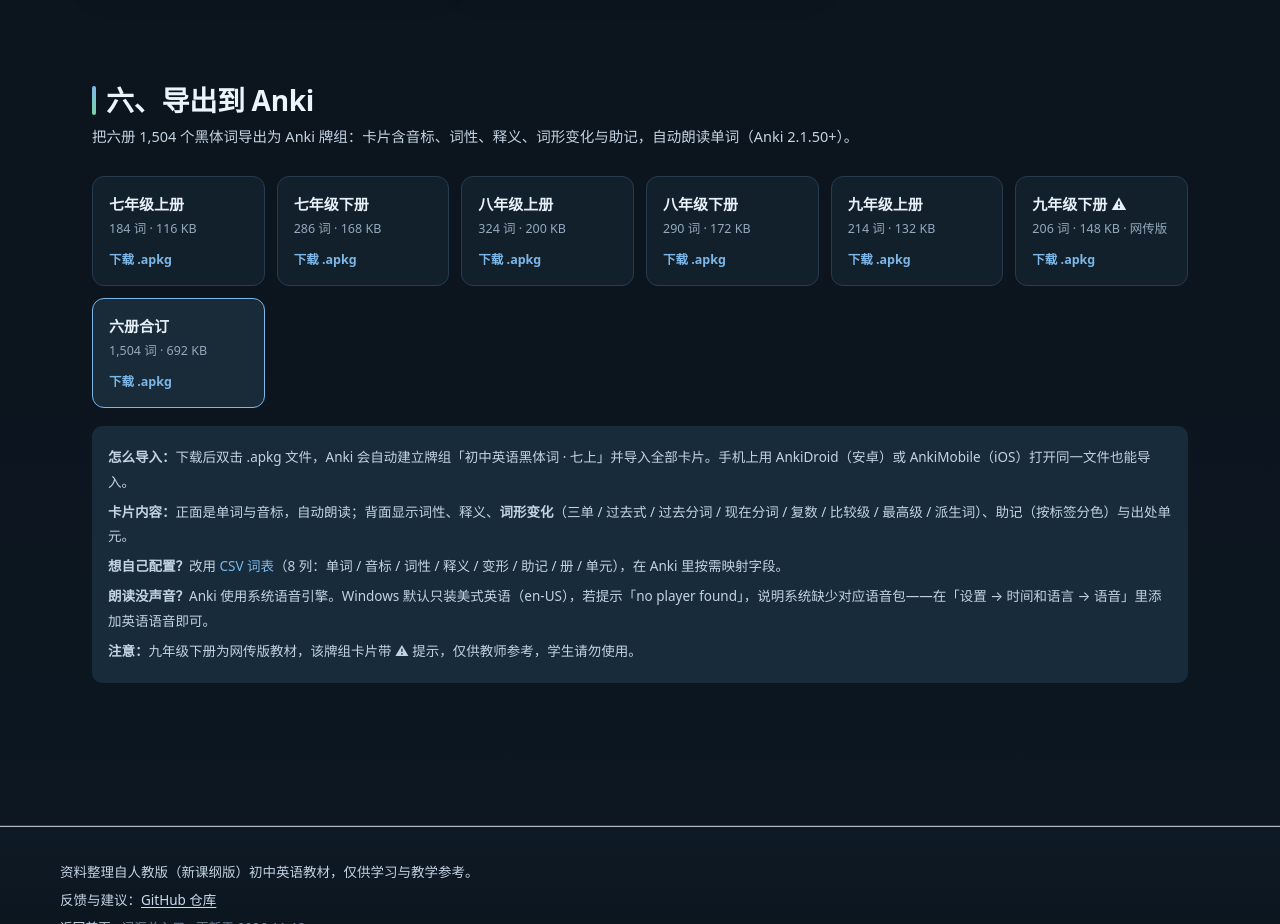
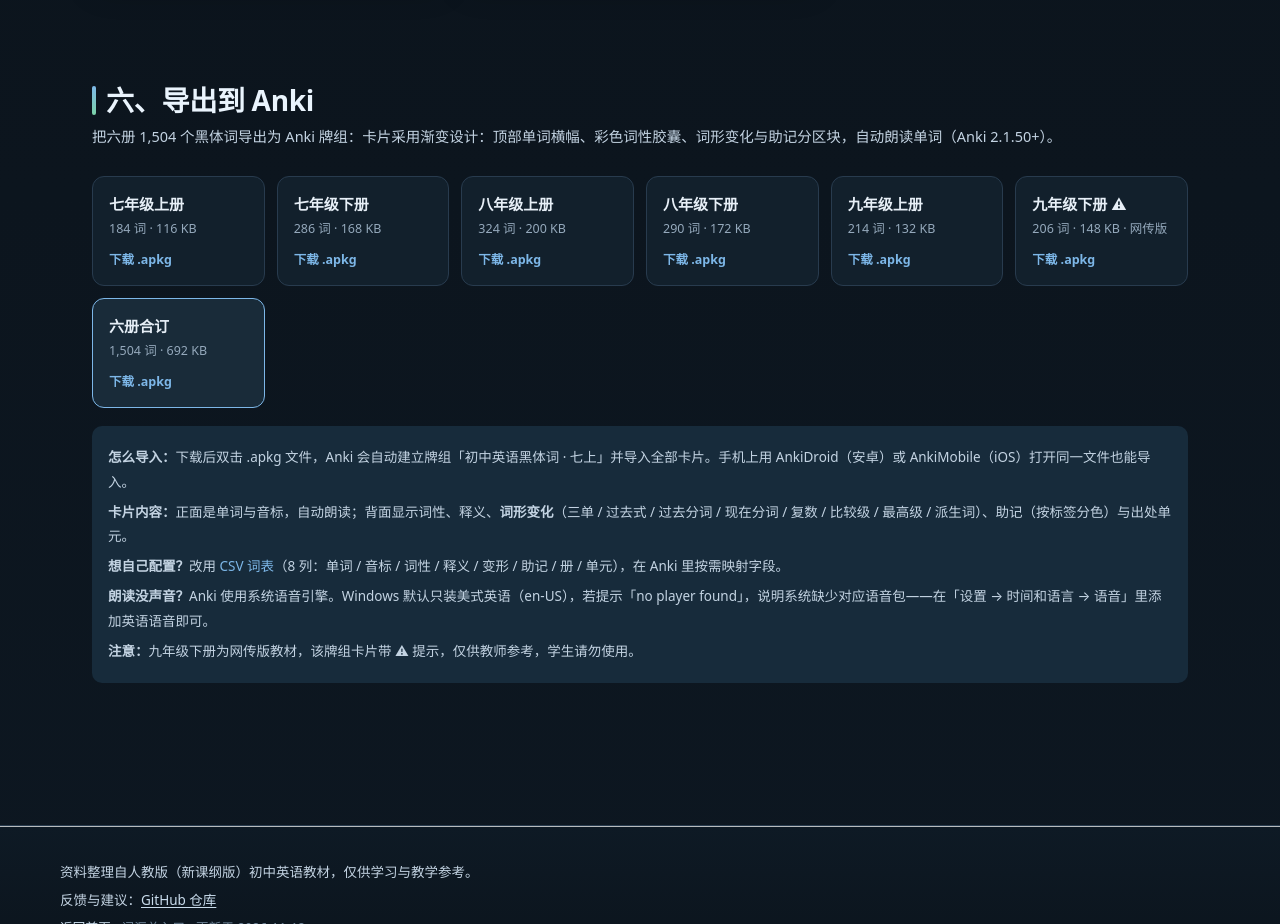
Before and after one commit to 1901151458-prog/english-materials, a website: page vocab-hub/index.html in a window 1280 px wide. Shown: the part 2180-3104 px from the top of the page. Drawn offline with Linux system fonts and the light colour scheme.

Commit message:
style(anki): 卡片视觉升级——顶部渐变单词横幅、按词性着色的胶囊标签、词形变化/助记分区块带图标、深色模式对比度修复

```diff
--- a/vocab-hub/index.html
+++ b/vocab-hub/index.html
@@ -194,7 +194,7 @@
     <div class="section-head">
       <div>
         <h2>六、导出到 Anki</h2>
-        <p>把六册 1,504 个黑体词导出为 Anki 牌组：卡片含音标、词性、释义、词形变化与助记，自动朗读单词（Anki 2.1.50+）。</p>
+        <p>把六册 1,504 个黑体词导出为 Anki 牌组：卡片采用渐变设计：顶部单词横幅、彩色词性胶囊、词形变化与助记分区块，自动朗读单词（Anki 2.1.50+）。</p>
       </div>
     </div>
     <div class="anki-grid">
```
Also changed, not shown: 7 other files.
